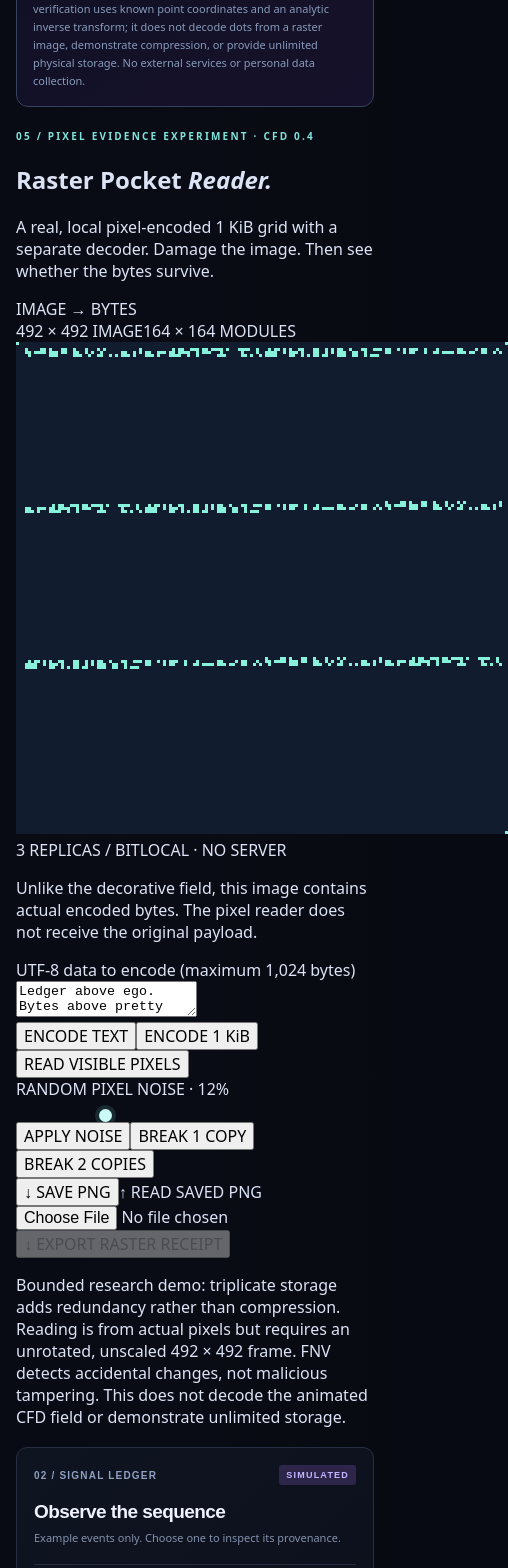
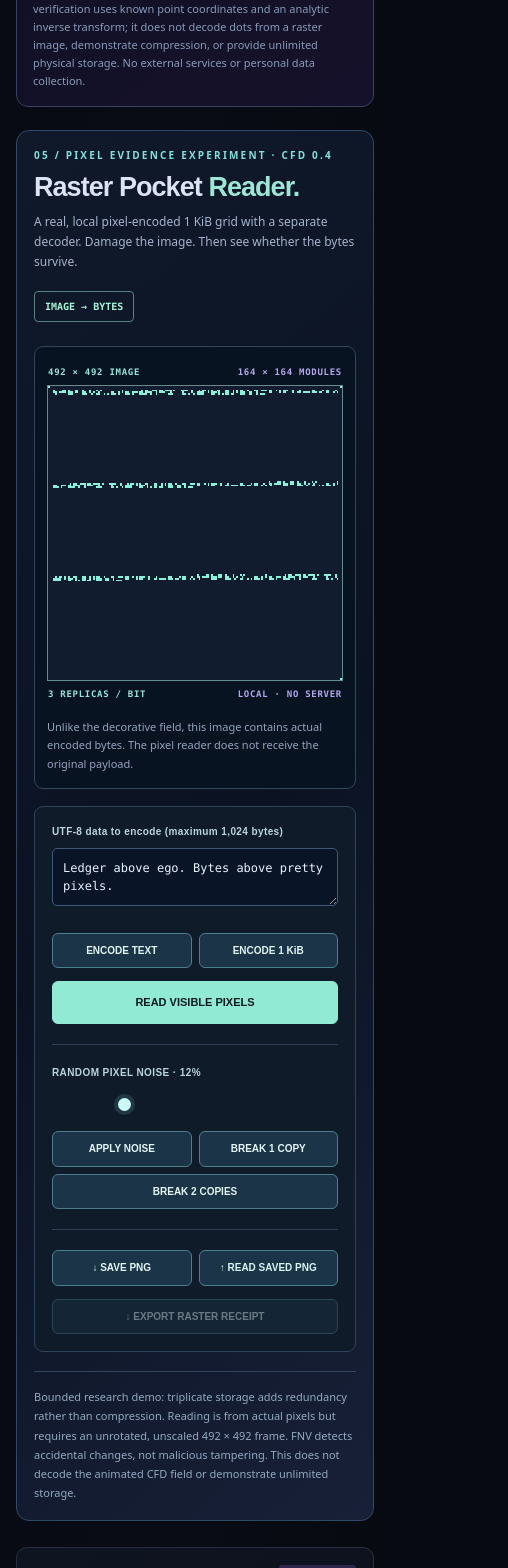
Before and after one commit to MichaelWave369/CFD, a React (Vite) app: page / in a window 390 px wide. Shown: the part 2480-4048 px from the top of the page, 508 px wide, since content can reach past the window. Built offline with nearby package versions, Linux system fonts and the light colour scheme.

Commit message:
style(cfd): design responsive pixel-reader panel and explicit evidence verdicts

```diff
--- a/src/styles.css
+++ b/src/styles.css
@@ -298,3 +298,41 @@ input[type="range"]::-moz-range-thumb { width: 13px; height: 13px; border: none;
 @media (max-width: 1280px) { .pocket-layout { grid-template-columns: 1fr; } .pocket-controls { max-width: none; } }
 @media (max-width: 650px) { .pocket-heading { flex-direction: column; } .pocket-chip { align-self: flex-start; } .pocket-nav button { flex: 1; } }
 @media (prefers-reduced-motion: reduce) { .pocket-canvas { scroll-behavior: auto; } }
+
+
+/* CFD 0.4: a self-contained raster-to-bytes laboratory. */
+.raster-lab { background: linear-gradient(140deg, #10192a, #0b1323 52%, #172037); border: 1px solid #314866; border-radius: 13px; padding: clamp(17px, 2.5vw, 28px); margin: 23px 0 26px; }
+.raster-head { display: flex; flex-wrap: wrap; justify-content: space-between; gap: 18px; margin-bottom: 24px; }
+.raster-head h2 { margin: 11px 0 9px; font: 600 clamp(27px, 3vw, 40px)/1.08 "Space Grotesk", sans-serif; letter-spacing: -.035em; }
+.raster-head h2 em { color: #9ee7d6; font-style: normal; }
+.raster-head p { margin: 0; color: #a4b4ce; max-width: 660px; font-size: 12px; line-height: 1.7; }
+.raster-chip { align-self: flex-start; border: 1px solid #56817e; padding: 7px 10px; border-radius: 4px; color: #a6f4d9; font: 700 10px/1.5 ui-monospace, Consolas, monospace; }
+.raster-grid { display: grid; grid-template-columns: minmax(0, 1fr) minmax(260px, 340px); gap: 17px; align-items: start; }
+.raster-viewport { min-width: 0; background: #071321; border: 1px solid #32455a; border-radius: 9px; padding: 12px; }
+.raster-minihead { display: flex; flex-wrap: wrap; justify-content: space-between; gap: 8px; padding: 8px 1px; color: #97e5d9; font: 700 9px ui-monospace, Consolas, monospace; letter-spacing: .08em; }
+.raster-minihead span:last-child { color: #b5a7ee; }
+.raster-canvas { display: block; max-width: min(100%, 492px); width: 100%; height: auto; aspect-ratio: 1; margin: auto; image-rendering: pixelated; border: 1px solid #698b8d; background: #121b2f; }
+.raster-viewport p { color: #93a4c0; font-size: 11px; line-height: 1.7; margin: 11px 0 2px; }
+.raster-controls { min-width: 0; border: 1px solid #30435c; border-radius: 9px; background: #101b2a; padding: 17px; }
+.raster-controls label:not(.raster-file-label) { display: block; color: #bbd3dc; margin-bottom: 9px; font: 700 10px/1.5 "DM Sans", sans-serif; letter-spacing: .04em; }
+.raster-controls textarea { background: #091526; border: 1px solid #425878; color: #e4f5ff; width: 100%; resize: vertical; padding: 10px; margin: 0 0 12px; border-radius: 5px; font: 12px/1.5 ui-monospace, Consolas, monospace; }
+.raster-controls textarea:focus-visible, .raster-controls input:focus-visible { outline: 2px solid #81e6da; outline-offset: 2px; }
+.raster-action-row { display: flex; flex-wrap: wrap; gap: 7px; margin: 10px 0 13px; }
+.raster-action-row button, .raster-verify, .raster-file-label, .raster-receipt { flex: 1; display: block; min-width: 98px; background: #1b3447; color: #e2f6f6; border: 1px solid #4c7f8d; border-radius: 6px; padding: 10px; font: 700 10px/1.35 "DM Sans", sans-serif; text-align: center; cursor: pointer; }
+.raster-action-row button:hover, .raster-verify:hover, .raster-file-label:hover, .raster-receipt:hover:not(:disabled) { background: #295468; border-color: #9be8dc; }
+.raster-verify { background: #91ebd4; color: #061a1f; width: 100%; padding: 13px 8px; font-size: 11px; border-color: #91ebd4; }
+.raster-verify:hover { color: #fff; }
+.raster-rule { height: 1px; background: #304059; margin: 20px 0; }
+.raster-controls input[type="range"] { width: 100%; margin: 8px 0 15px; }
+.raster-controls input[type="file"] { position: absolute; width: 1px; height: 1px; opacity: 0; overflow: hidden; }
+.raster-file-label { color: #daf4f3; }
+.raster-result { border: 1px solid #4b6478; border-radius: 6px; display: grid; gap: 9px; padding: 12px; margin: 15px 0 8px; font: 10px/1.5 ui-monospace, Consolas, monospace; color: #b9d0e0; overflow-wrap: anywhere; }
+.raster-result strong { font-size: 11px; }
+.raster-success { color: #9cf2d0; }
+.raster-failure, .raster-error { color: #ffc0b8; }
+.raster-result small { color: #91a5bb; }
+.raster-error { font-size: 11px; line-height: 1.5; }
+.raster-receipt { width: 100%; margin-top: 10px; }
+.raster-receipt:disabled { opacity: .43; cursor: not-allowed; }
+.raster-boundary { border-top: 1px solid #31465e; padding-top: 15px; margin: 19px 0 0; color: #92aac1; font-size: 11px; line-height: 1.75; }
+@media (max-width: 1270px) { .raster-grid { grid-template-columns: 1fr; } }
```
